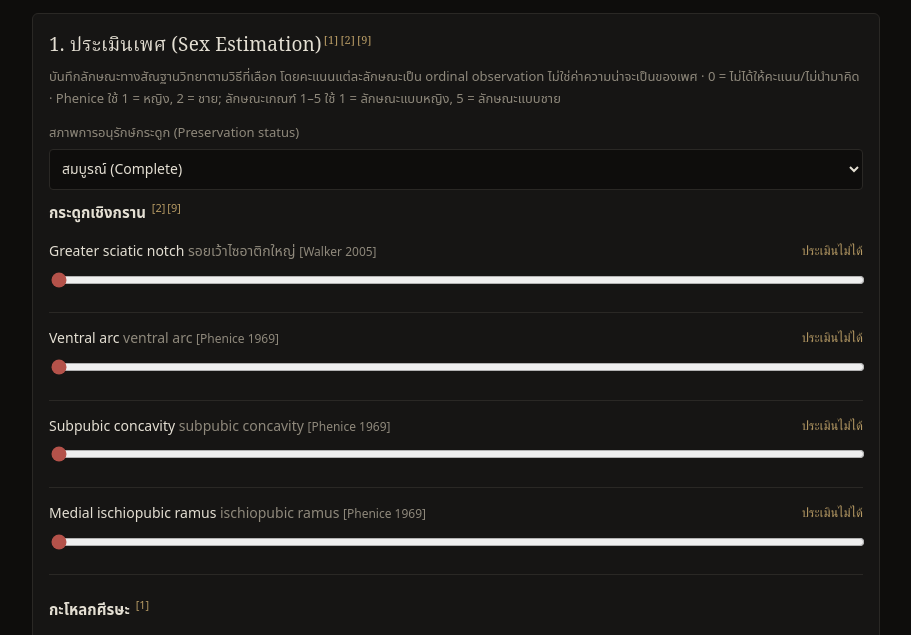
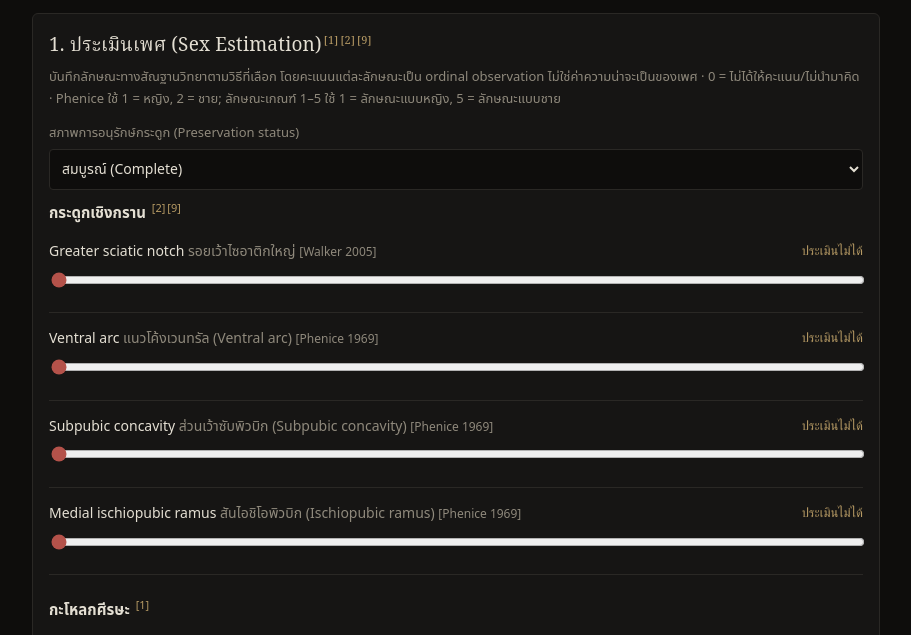
Before and after one commit to chonladamaihomp-cmd/Forensic-osteo-intel, a plain HTML site: page index.html in a window 1280 px wide. Shown: the part 141-776 px from the top of the page, without its empty margins (184-1095 px from the left). Drawn offline with nearby package versions, Linux system fonts and the light colour scheme; a web font is replaced by a local one.

Commit message:
Update index.html

```diff
--- a/index.html
+++ b/index.html
@@ -94,9 +94,9 @@ function esc(v){
 }
 var TR=[
   ['sci','p',5,'Greater sciatic notch','รอยเว้าไซอาติกใหญ่','Walker 2005'],
-  ['ven','p',2,'Ventral arc','ventral arc','Phenice 1969'],
-  ['sub','p',2,'Subpubic concavity','subpubic concavity','Phenice 1969'],
-  ['ram','p',2,'Medial ischiopubic ramus','ischiopubic ramus','Phenice 1969'],
+  ['ven','p',2,'Ventral arc','แนวโค้งเวนทรัล (Ventral arc)','Phenice 1969'],
+  ['sub','p',2,'Subpubic concavity','ส่วนเว้าซับพิวบิก (Subpubic concavity)','Phenice 1969'],
+  ['ram','p',2,'Medial ischiopubic ramus','สันไอชิโอพิวบิก (Ischiopubic ramus)','Phenice 1969'],
   ['nuc','c',5,'Nuchal crest','สันท้ายทอย','Buikstra 1994'],
   ['mas','c',5,'Mastoid process','ปุ่มกกหู','Buikstra 1994'],
   ['sup','c',5,'Supraorbital margin','ขอบเบ้าตาบน','Buikstra 1994'],
@@ -119,7 +119,7 @@ var TG={
   TM:[2.47,54.99,3.88,'Mahakkanukrauh et al. 2011 · Thai Male','ชายไทย (Mahakkanukrauh 2011)','Mahakkanukrauh P, et al. (2011) Forensic Sci Int 210:279.e1–7.'],
   TF:[2.41,56.40,3.75,'Mahakkanukrauh et al. 2011 · Thai Female','หญิงไทย (Mahakkanukrauh 2011)','Mahakkanukrauh P, et al. (2011) Forensic Sci Int 210:279.e1–7.'],
   AM:[2.15,72.57,3.80,'Trotter 1970 · Asian Male','ชาย Asian (Trotter 1970)','Trotter M (1970) Personal Identification in Mass Disasters.'],
-  WM:[2.38,61.41,3.27,'Trotter 1970 · White Male','ชายกลุ่ม “White” (Trotter 1970)','Trotter M (1970) Personal Identification in Mass Disasters.'],
+  WM:[2.38,61.41,3.27,'T&G 1952 · White Male','ชายกลุ่ม “White” (T&G 1952)','Trotter M, Gleser GC (1952) Am J Phys Anthropol 10:463–514.'],
   WF:[2.47,54.10,3.72,'T&G 1952 · White Female','หญิงกลุ่ม “White” (T&G 1952)','Trotter M, Gleser GC (1952) Am J Phys Anthropol 10:463–514.'],
   BM:[2.11,70.35,3.94,'T&G 1952 · Black Male','ชายกลุ่ม “Black” (T&G 1952)','Trotter M, Gleser GC (1952) Am J Phys Anthropol 10:463–514.'],
   BF:[2.28,59.76,3.41,'T&G 1952 · Black Female','หญิงกลุ่ม “Black” (T&G 1952)','Trotter M, Gleser GC (1952) Am J Phys Anthropol 10:463–514.']
```
